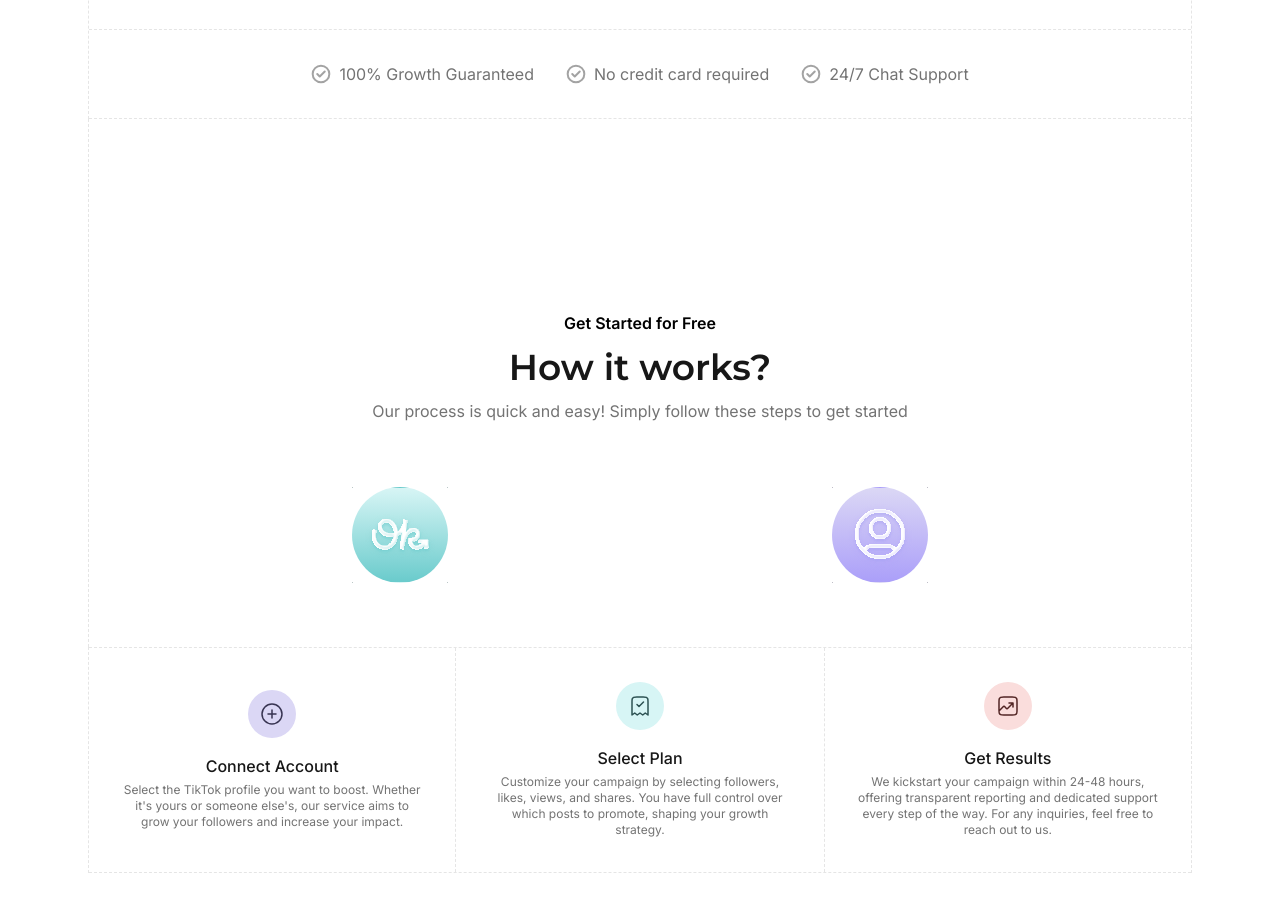
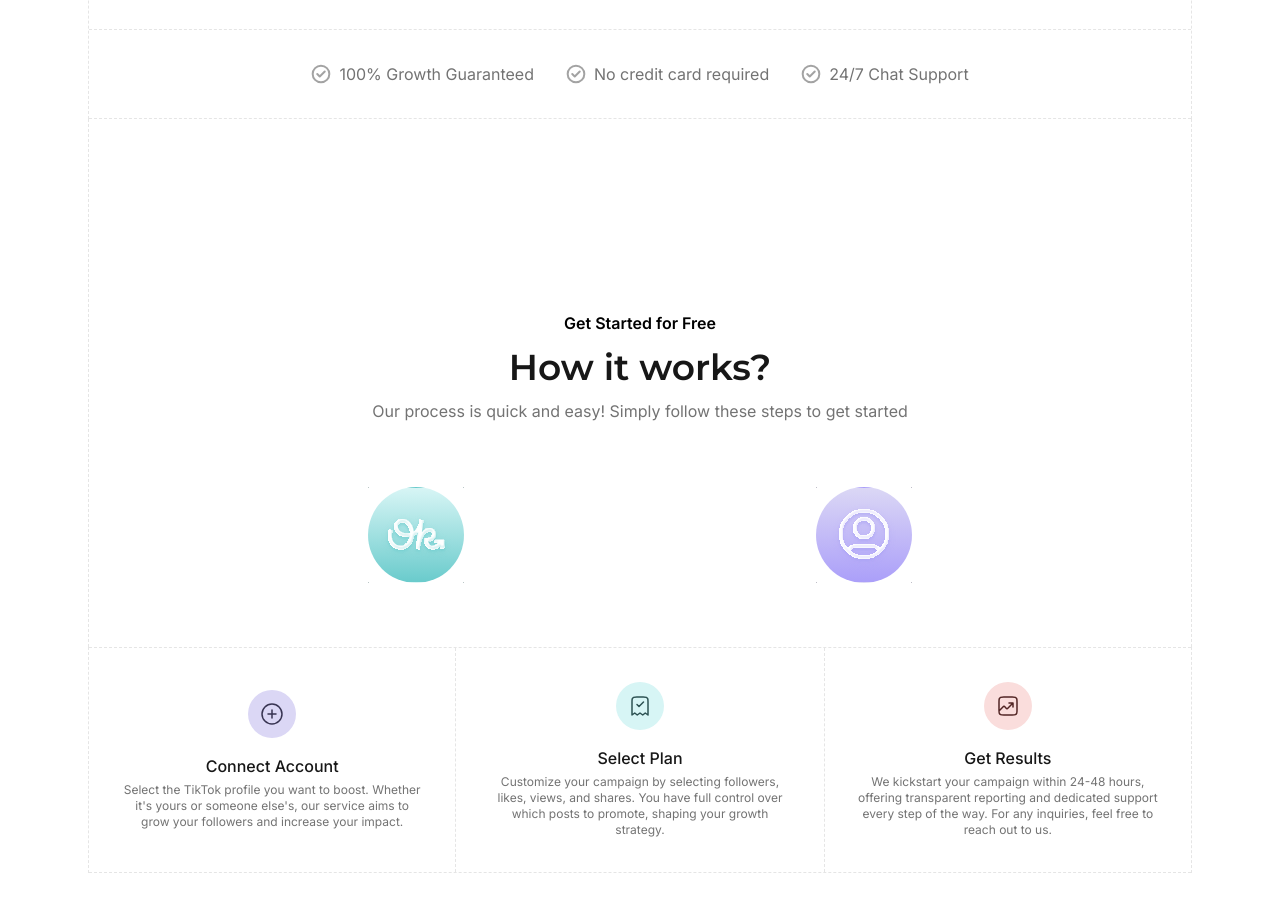
Before and after one commit to Muhammadvaliyev1/okgrow, a website: page public/index.html in a window 1280 px wide. Shown: the part 1391-2310 px from the top of the page. Drawn offline with Linux system fonts and the light colour scheme.

```diff
--- a/public/index.html
+++ b/public/index.html
@@ -212,13 +212,13 @@
         </div>
       </div>
     </section>
-    <section class="relative z-30 max-w-[1104px] mx-auto md:border-x border-dashed border-neutral-200 pb-10 md:pb-16 pt-32 md:pt-48">
+    <section class="relative z-30 max-w-[1104px] mx-auto md:border-x border-dashed border-neutral-200 pb-10 md:pb-16 pt-32 md:pt-48 px-4">
       <div class="font-Inter text-center space-y-3">
         <h6 class="font-semibold font-xs to-turquoise-darker">Get Started for Free</h6>
         <h2 class="font-Montserrat text-4xl font-semibold text-neutral-900">How it works?</h2>
         <h5 class="text-neutral-500">Our process is quick and easy! Simply follow these steps to get started </h5>
       </div>
-      <div class="max-w-xl mx-auto flex items-center justify-between mt-16">
+      <div class="max-w-xl mx-auto flex items-center justify-between mt-16 px-4">
         <div class="w-24 h-24 flex items-center justify-center rounded-full animborder animbg">
           <svg width="70" height="45" viewBox="0 0 70 45" fill="none" xmlns="http://www.w3.org/2000/svg">
             <g filter="url(#filter0_dddddiiii_3025_130)">
```
